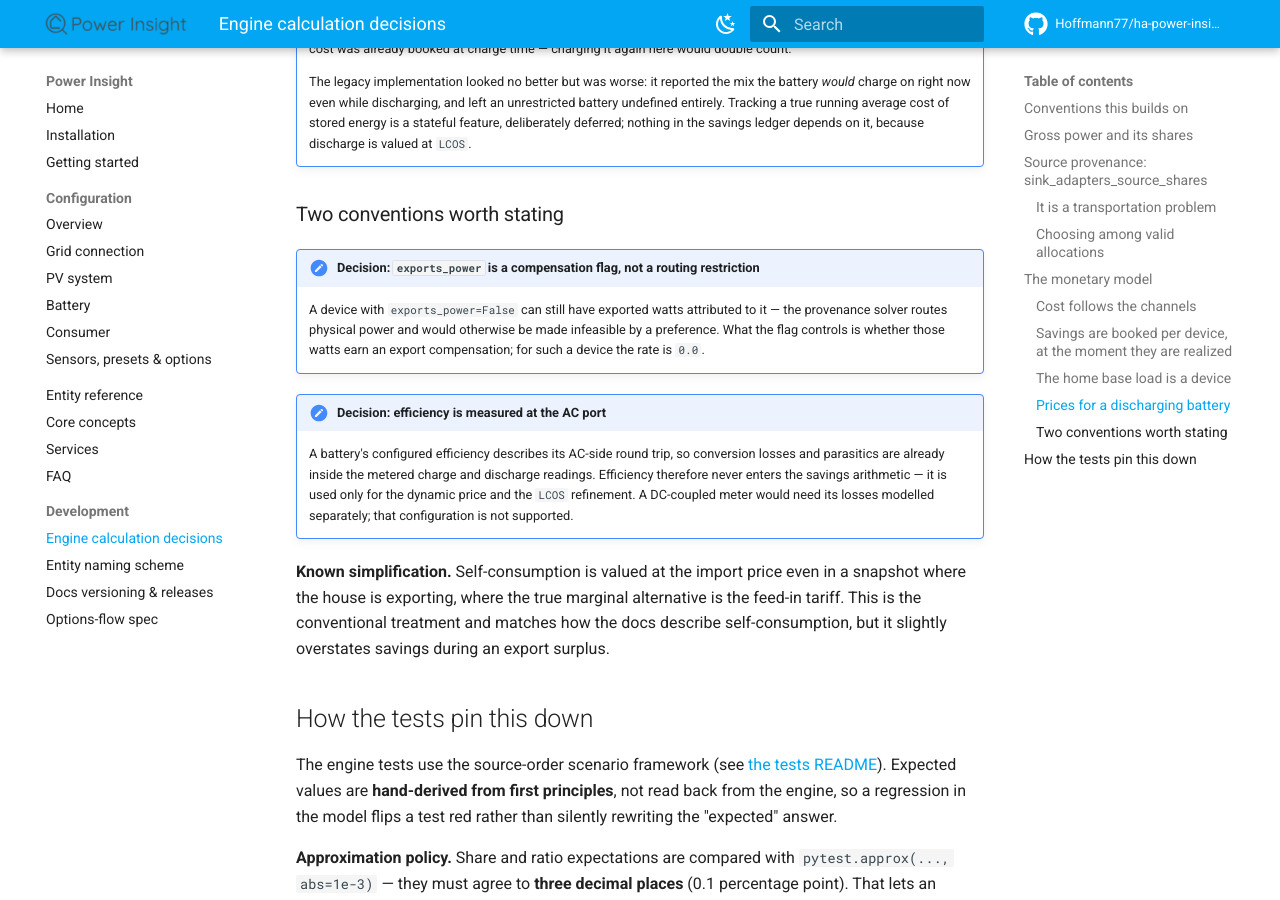
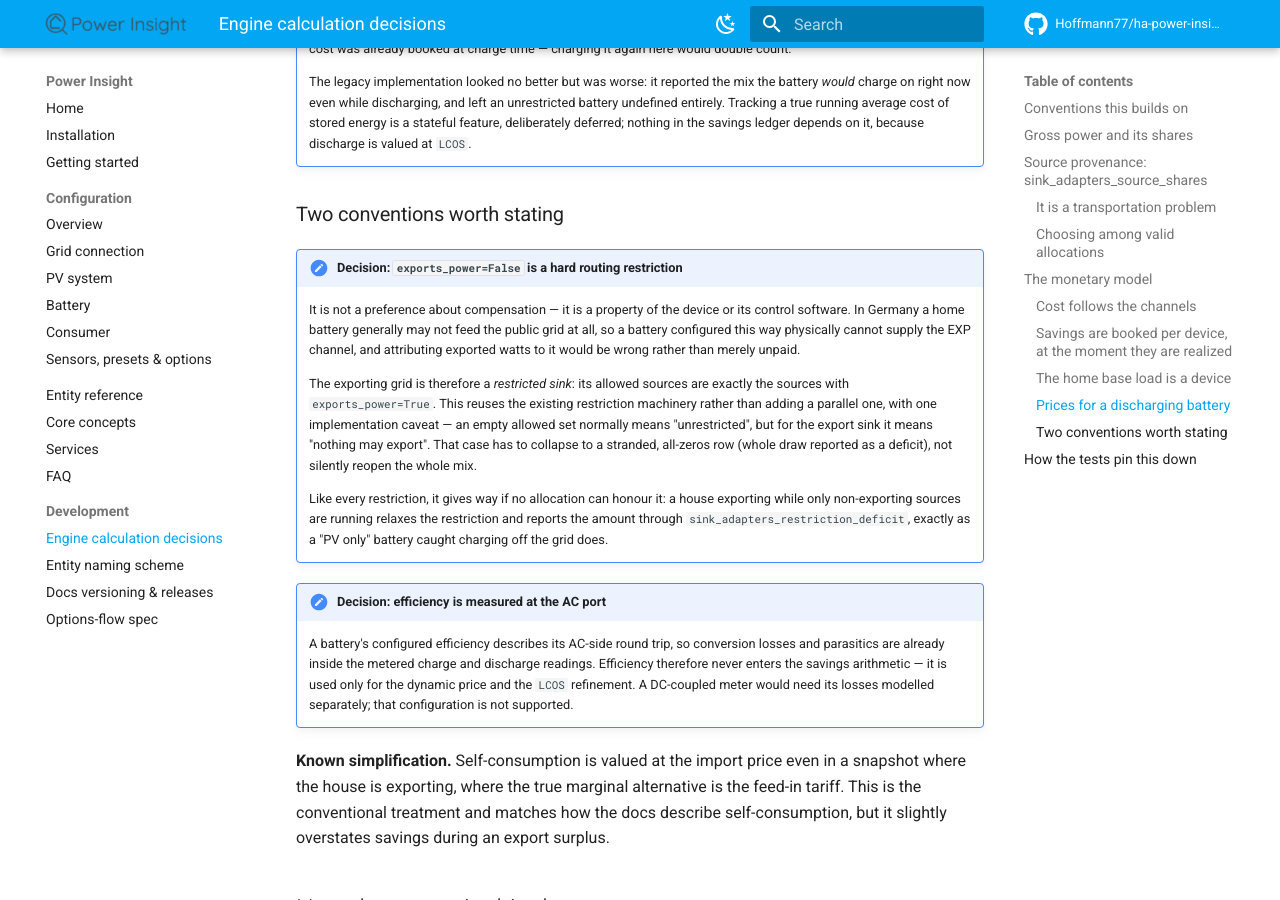
Before and after one commit to Hoffmann77/ha-power-insight, an MkDocs documentation site: the page built from docs/dev/engine-calculations.md, in a window 1280 px wide and 900 px high, scrolled down 5307 px. Built offline with MkDocs 1.6.1 and Material for MkDocs 9.7.7, drawn with Linux system fonts in a browser that asks for light colours; comment, search, counter and statistics services are not loaded; the version menu is left out.

Commit message:
fix(engine-spec): treat exports_power=False as a routing restriction
A battery configured as non-exporting cannot feed the grid at all — German
home batteries generally may not, and the restriction is embedded in the
device or its control software. It is not a preference about who gets paid,
so attributing exported watts to such a device is wrong rather than unpaid.

The exporting grid therefore becomes a restricted sink whose allowed sources
are exactly those with exports_power=True, reusing the existing restriction
machinery. Two consequences are written down: an empty allowed set means
"nothing may export" rather than the usual "unrestricted", and a house
exporting with only non-exporting sources running relaxes the restriction
and reports it through sink_adapters_restriction_deficit like any other.

Re-derives the evening state, where bat2 is now shut out of the export and
its whole 600 W lands in the leftover pool:

* export 1200 W splits 15/17 pv1, 2/17 bat1 (both at 6/17 of their output)
* the leftover mix moves to 575/867, 88/867, 4/17
* bat2 turns a positive return (0.0412) instead of a negative one — it never
  pays the cost of exporting
* export compensation becomes a flat 1.2 kW * 0.08 = 0.096

Verified the new numbers against all four invariants with exact fractions
before writing them; source balance, cost conservation (0.528), savings
additivity (0.6875 / 10463/34000) and duality (0.6875) all hold. Replaced a
few decimal literals with exact fractions where they were too coarse for
pytest.approx's default relative tolerance.

Marks every expected value derived here with "# Calculated by claude" so the
hand-written and the generated expectations stay tellable apart.

test_source_provenance_export and test_export_restriction_is_honoured now
fail on real values rather than None: the solver does not implement the
restriction yet, which is the engine PR's job.

Co-Authored-By: Claude Opus 5 <noreply@anthropic.com>
Claude-Session: https://claude.ai/code/session_0126nLF2xv3gZz2AgTRJ1s4o

```diff
--- a/docs/dev/engine-calculations.md
+++ b/docs/dev/engine-calculations.md
@@ -242,11 +242,26 @@ stateless per snapshot, so it cannot know that mix.
 
 ### Two conventions worth stating
 
-!!! note "Decision: `exports_power` is a compensation flag, not a routing restriction"
-    A device with `exports_power=False` can still have exported watts attributed
-    to it — the provenance solver routes physical power and would otherwise be
-    made infeasible by a preference. What the flag controls is whether those
-    watts earn an export compensation; for such a device the rate is `0.0`.
+!!! note "Decision: `exports_power=False` is a hard routing restriction"
+    It is not a preference about compensation — it is a property of the device
+    or its control software. In Germany a home battery generally may not feed
+    the public grid at all, so a battery configured this way physically cannot
+    supply the EXP channel, and attributing exported watts to it would be
+    wrong rather than merely unpaid.
+
+    The exporting grid is therefore a *restricted sink*: its allowed sources
+    are exactly the sources with `exports_power=True`. This reuses the existing
+    restriction machinery rather than adding a parallel one, with one
+    implementation caveat — an empty allowed set normally means "unrestricted",
+    but for the export sink it means "nothing may export". That case has to
+    collapse to a stranded, all-zeros row (whole draw reported as a deficit),
+    not silently reopen the whole mix.
+
+    Like every restriction, it gives way if no allocation can honour it: a
+    house exporting while only non-exporting sources are running relaxes the
+    restriction and reports the amount through
+    `sink_adapters_restriction_deficit`, exactly as a "PV only" battery caught
+    charging off the grid does.
 
 !!! note "Decision: efficiency is measured at the AC port"
     A battery's configured efficiency describes its AC-side round trip, so
```
Also changed, not shown: 1 other file.
